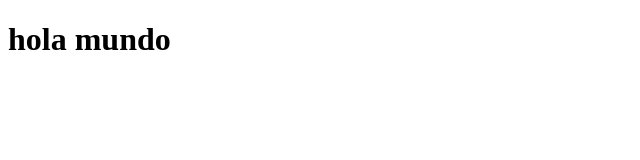
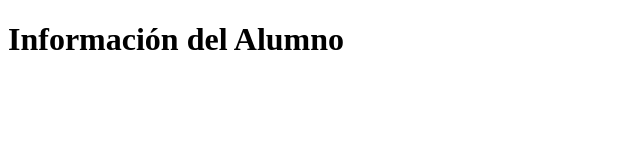
Before and after one commit to ayoquiroga/sobre-mi, a plain HTML site: page index.html in a window 1280 px wide. Shown: the whole page, without its empty margins (0-640 px from the left). Drawn offline with Linux system fonts and the light colour scheme.

Commit message:
publishing gitHug webpage

```diff
--- a/index.html
+++ b/index.html
@@ -1,9 +1,15 @@
 <!DOCTYPE html>
-<html>
-  <head>
+<html lang="en">
+<head>
+  <meta charset="UTF-8">
+  <meta name="viewport" content="width=device-width, initial-scale=1.0">
+  <title>Document</title>
+</head>
+<body>
+  <header>
+    <h1>Información del Alumno</h1>
+  </header>
 
-  </head>
-  <body>
-    <h1>hola mundo</h1>
-  </body>
+
+</body>
 </html>
```
